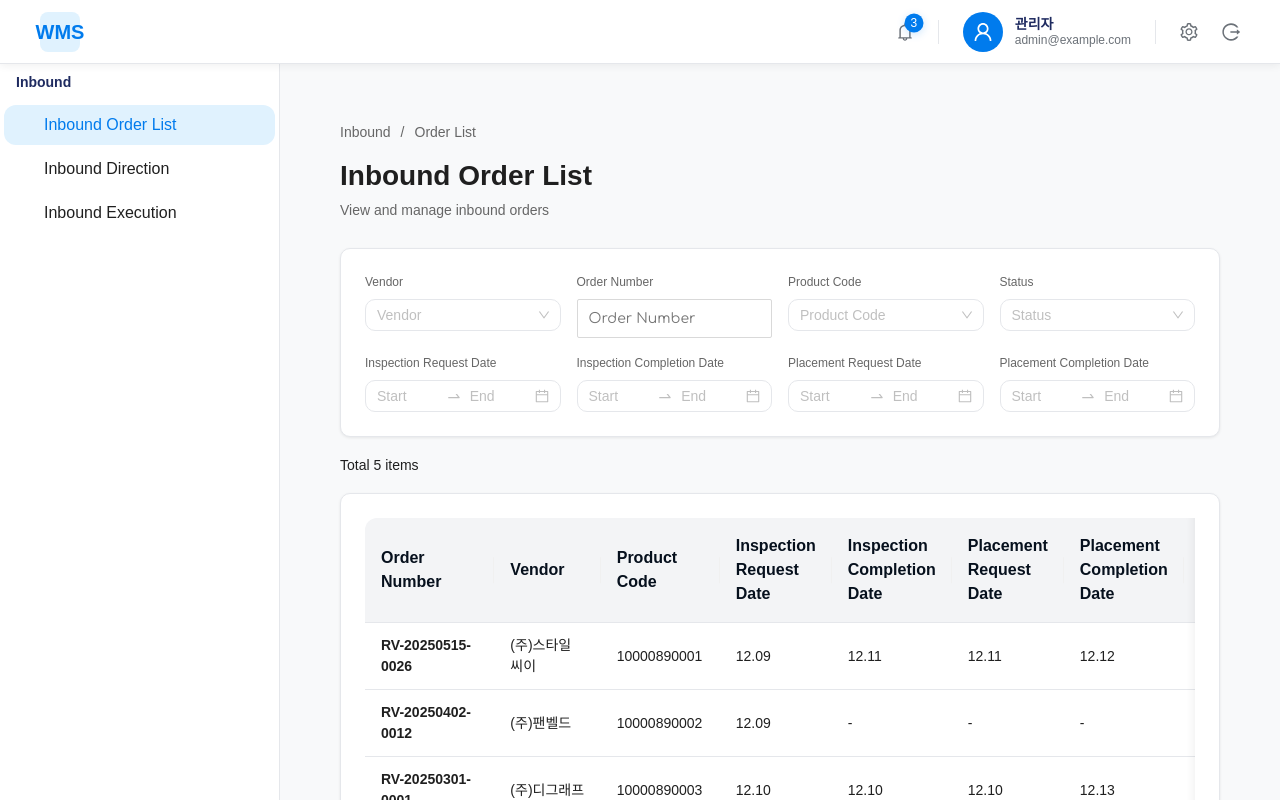
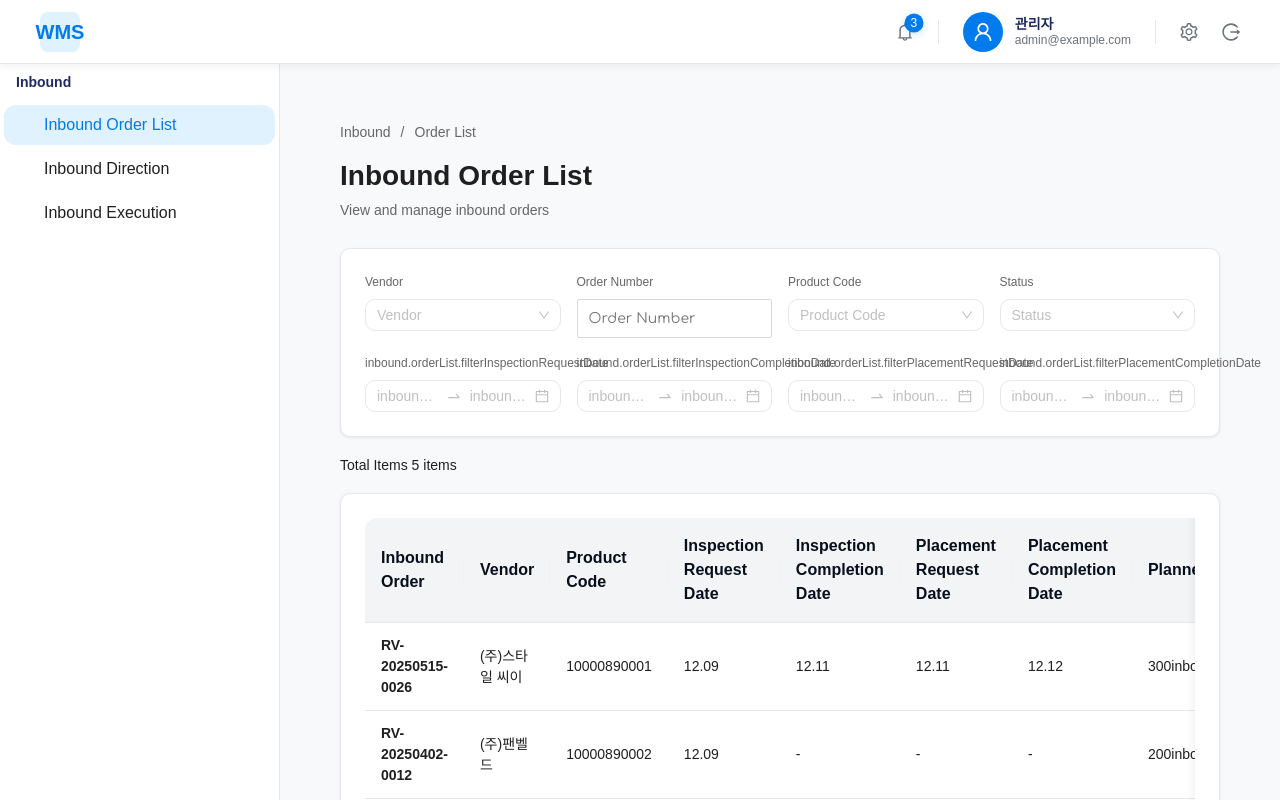
Before and after one commit to losnah-think/wms-wf, a Next.js app: page /en/inbound/orders in a window 1280 px wide. Built offline with nearby package versions, Linux system fonts and the light colour scheme; a web font is replaced by a local one.

Commit message:
Fix i18n namespace: orders page should use inbound.orderList

```diff
--- a/app/[locale]/inbound/orders/page.tsx
+++ b/app/[locale]/inbound/orders/page.tsx
@@ -121,7 +121,7 @@ const statusColorMap: Record<string, string> = {
 }
 
 export default function InboundOrdersPage() {
-  const t = useTranslations('inbound.orders')
+  const t = useTranslations('inbound.orderList')
   const [pagination, setPagination] = useState({ current: 1, pageSize: 10 })
   const [filters, setFilters] = useState({
     vendor: '',
--- a/messages/en.json
+++ b/messages/en.json
@@ -104,6 +104,10 @@
     "orderList": {
       "title": "Inbound Order List",
       "subtitle": "View and manage inbound orders",
+      "breadcrumb": {
+        "inbound": "Inbound",
+        "orders": "Order List"
+      },
       "orderId": "Inbound Order",
       "vendor": "Vendor",
       "productCode": "Product Code",
--- a/messages/ko.json
+++ b/messages/ko.json
@@ -104,6 +104,10 @@
     "orderList": {
       "title": "입고 오더 목록",
       "subtitle": "입고 예정 오더를 확인하고 관리합니다",
+      "breadcrumb": {
+        "inbound": "입고",
+        "orders": "오더 목록"
+      },
       "orderId": "입고 오더",
       "vendor": "화주명",
       "productCode": "품목코드",
```
